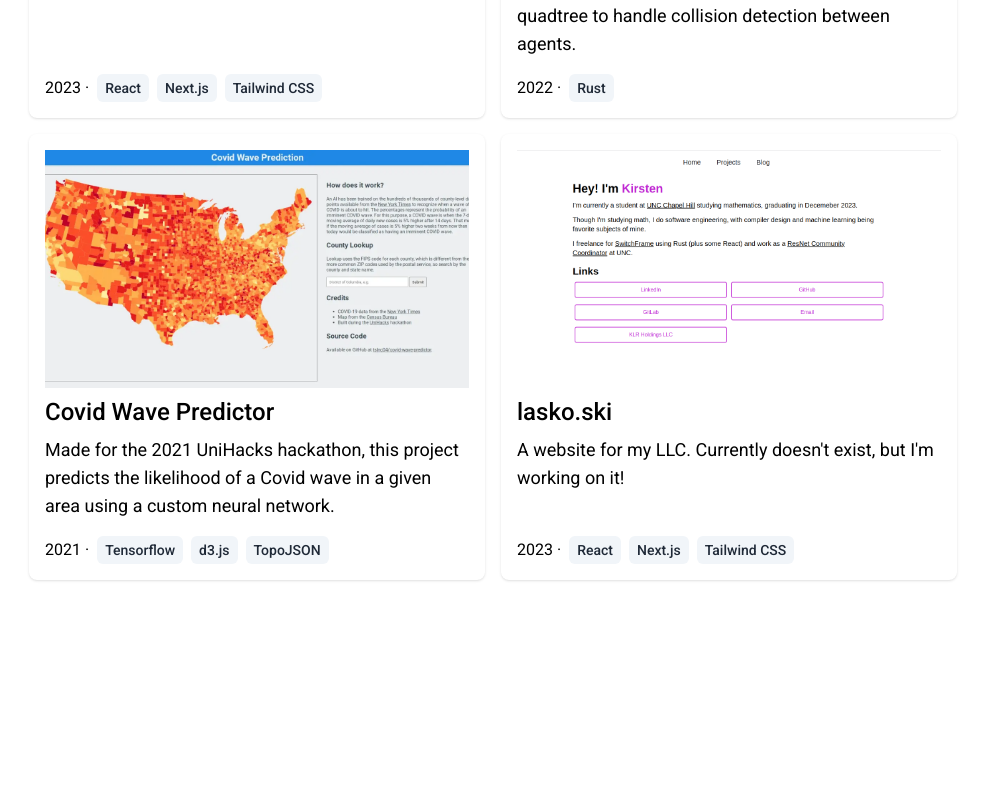
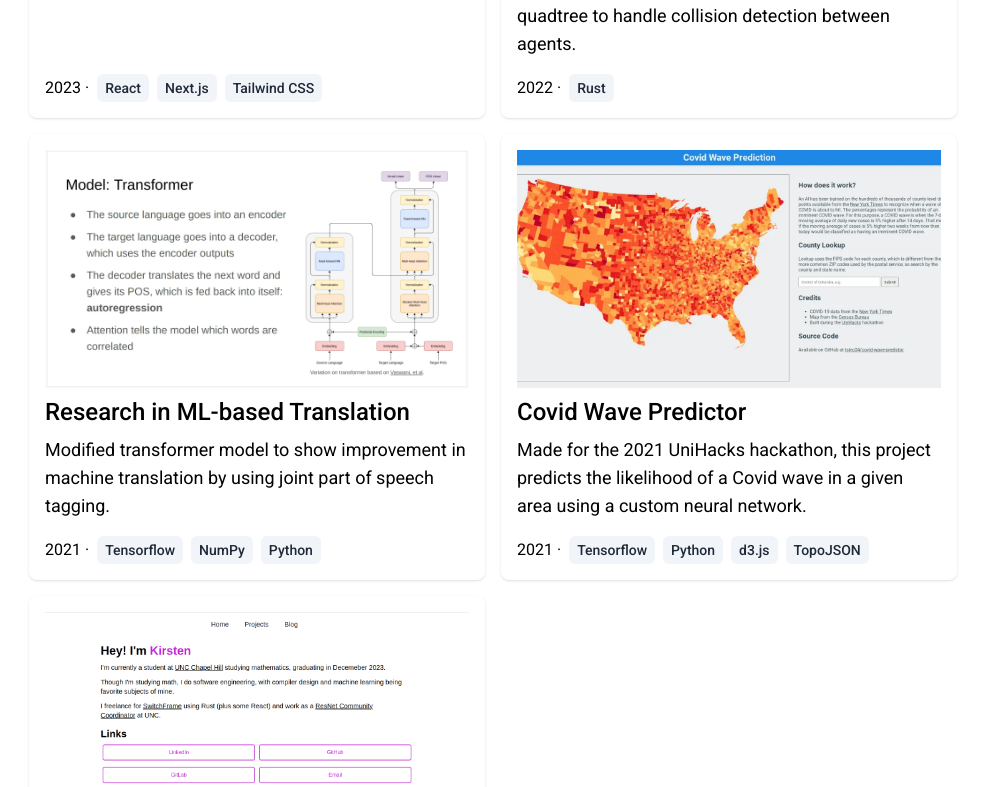
Before and after one commit to tslnc04/kirsten.pl, a Next.js app: page /projects in a window 1280 px wide. Shown: the part 563-1350 px from the top of the page, without its empty margins (147-1132 px from the left). Before the commit the page ends 1191 px from the top, so only its background shows below. Built offline with nearby package versions, Linux system fonts and the light colour scheme.

Commit message:
Added new project

```diff
--- a/app/projects/page.tsx
+++ b/app/projects/page.tsx
@@ -4,6 +4,7 @@ import Link from "next/link";
 import kplImage from "@/public/images/kirsten.pl.png";
 import agentSimImage from "@/public/images/agent_sim.webp";
 import covidImage from "@/public/images/covid_wave_predictor.webp";
+import translationImage from "@/public/images/improved_translation.webp";
 
 export default function Projects() {
   const projects = [
@@ -27,6 +28,16 @@ export default function Projects() {
       year: "2022",
     },
     {
+      name: "Research in ML-based Translation",
+      description:
+        "Modified transformer model to show improvement in machine translation by using joint part of speech tagging.",
+      href: "https://docs.google.com/presentation/d/1d4kQMvbibbChr8m0QDW8ZPpK1D_hq7qyLnSneGN_TsQ/edit?usp=sharing",
+      image: translationImage,
+      imageAlt: "Slide disucssing Transformer model and changes",
+      techStack: ["Tensorflow", "NumPy", "Python"],
+      year: "2021",
+    },
+    {
       name: "Covid Wave Predictor",
       description:
         "Made for the 2021 UniHacks hackathon, this project predicts the likelihood of a Covid wave in a given area using a custom neural network.",
@@ -34,7 +45,7 @@ export default function Projects() {
       image: covidImage,
       imageAlt:
         "The Covid Wave Predictor homepage, with a map of Covid in the US broken down by county",
-      techStack: ["Tensorflow", "d3.js", "TopoJSON"],
+      techStack: ["Tensorflow", "Python", "d3.js", "TopoJSON"],
       year: "2021",
     },
     {
@@ -94,7 +105,7 @@ function Project({
       />
       <h2 className="mt-2 text-2xl font-medium">{name}</h2>
       <p className="mb-4 mt-2 text-lg">{description}</p>
-      <ul className="mt-auto flex items-center gap-2">
+      <ul className="mt-auto flex flex-wrap items-center gap-2">
         <li>{year} &middot;</li>
         {techStack.map((tech) => (
           <li
```
Also changed, not shown: public/images/improved_translation.webp (added).
